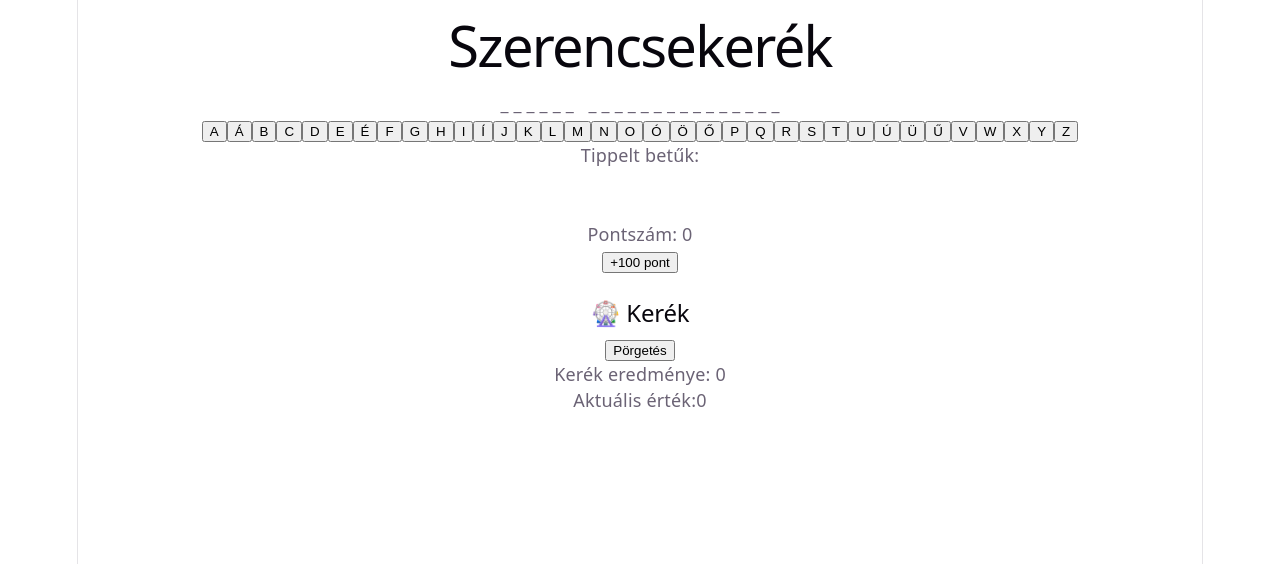
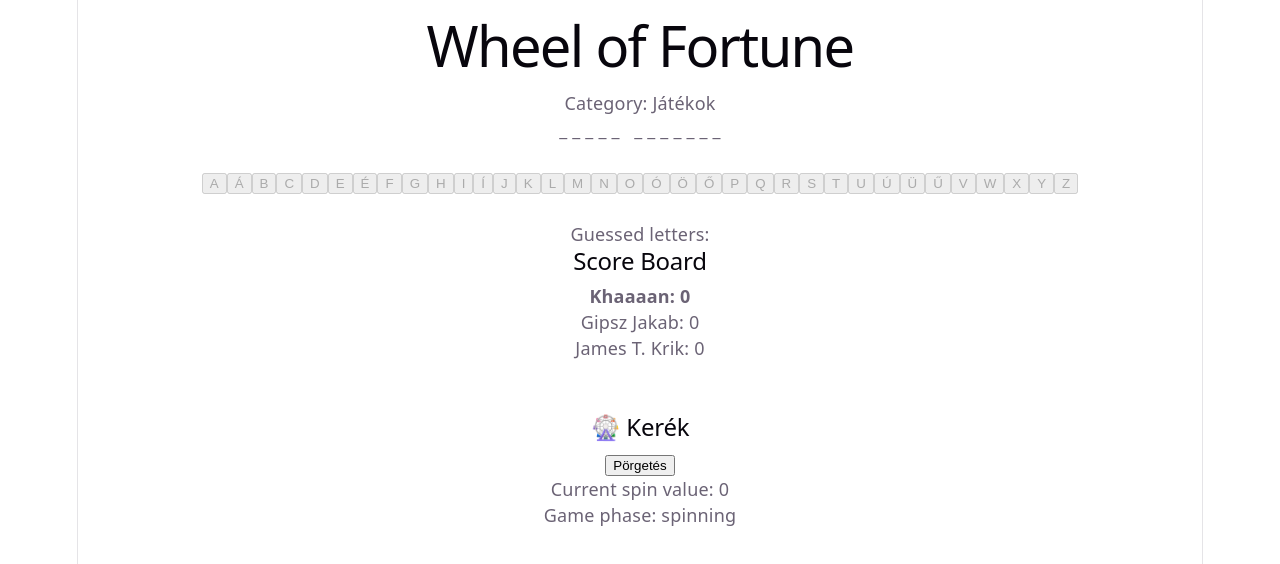
Before and after one commit to fubenalvo/wheel-of-fortune, a React (Vite) app: page / in a window 1280 px wide. Shown: the top 564 px of the page. Built offline with nearby package versions, Linux system fonts and the light colour scheme.

Commit message:
first working version

```diff
--- a/src/App.css
+++ b/src/App.css
@@ -1,3 +1,10 @@
+
+.current-player {
+  font-weight: bold;
+}
+
+/* OLD FROM HERE */
+
 .counter {
   font-size: 16px;
   padding: 5px 10px;
--- a/src/components/GameBoard.tsx
+++ b/src/components/GameBoard.tsx
@@ -1,76 +1,86 @@
+import { useGame } from "../game/useGame";
 import Keyboard from "./Keyboard";
 import Puzzle from "./Puzzle";
 import ScoreBoard from "./ScoreBoard";
 import Wheel from "./Wheel";
-import { useState } from "react";
 
 function GameBoard() {
 
-  const [score, setScore] = useState(0);
-  const [puzzle, setPuzzle] = useState("MAGYAR JATEKFEJLESZTES");
-  const [guessedLetters, setGuessedLetters] = useState<string[]>([]);
-  const [wheelValue, setWheelValue] = useState(0);
-  const [currentSpinValue, setCurrentSpinValue] = useState(0);
-
-  function guessLetter(letter: string)
-  {
-    if (guessedLetters.includes(letter))
-    {
-      return;
-    }
-
-    setGuessedLetters([
-      ...guessedLetters,
-      letter
-    ]);
-  }
-
-  function handleSpin(value: number)
-  {
-    //setWheelValue(value);
-    setCurrentSpinValue(value);
-  }
+  const {
+    players,
+    currentPlayer,
+    guessedLetters,
+    currentSpinValue,
+    gamePhase,
+    puzzle,
+    category,
+    guessLetter,
+    handleSpin,
+    restartGame,
+  } = useGame();
 
   return (
     <div>
-      <h1>Szerencsekerék</h1>
+      <h1>Wheel of Fortune</h1>
+      <p>
+        Category: {category}
+      </p>
+      <Puzzle
+        word={puzzle}
+        guessedLetters={guessedLetters}
+      />
+      <br />
 
+      {gamePhase !== "won" && (
+        <Keyboard
+          onLetterClick={guessLetter}
+          usedLetters={guessedLetters}
 
-      <Puzzle word={puzzle} guessedLetters={guessedLetters} />
-
-      <Keyboard onLetterClick={guessLetter} usedLetters={guessedLetters} />
-
-
-
+          // Disable keyboard until the wheel has been spun
+          disabled={
+            gamePhase !== "guessing"
+          }
+        />
+      )}
+      <br />
       <p>
-        Tippelt betűk:
+        Guessed letters:
+        {" "}
         {guessedLetters.join(", ")}
       </p>
 
-      <br/><br/>
-
-      <ScoreBoard score={score} />
-      <button onClick={() => setScore(score + 100)}>
-        +100 pont
-      </button>
-
-
-
-      <br/><br/>
+      <ScoreBoard
+        currentPlayer={currentPlayer}
+        players={players}
+      />
+      <br />
+      <br />
       <Wheel
         onSpinResult={handleSpin}
       />
       <p>
-        Kerék eredménye: {wheelValue}
-      </p>
-      <p>
-        Aktuális érték:
+        Current spin value:
+        {" "}
         {currentSpinValue}
       </p>
 
+
+      <p>
+        Game phase:
+        {" "}
+        {gamePhase}
+      </p>
+
+      {gamePhase === "won" && (
+        <div>
+          <h2>Vége a játéknak!</h2>
+          <button onClick={restartGame}>Új játék</button>
+        </div>
+      )}
 
     </div>
   );
 }
 
+
 export default GameBoard;
--- a/src/components/Keyboard.tsx
+++ b/src/components/Keyboard.tsx
@@ -1,6 +1,7 @@
 type KeyboardProps = {
   onLetterClick: (letter: string) => void;
   usedLetters: string[];
+ disabled:boolean;
 };
 
 
@@ -14,7 +15,7 @@
 ];
 
 
-function Keyboard({ onLetterClick, usedLetters }: KeyboardProps) {
+function Keyboard({ onLetterClick, usedLetters, disabled }: KeyboardProps) {
 
   return (
     <div>
@@ -22,7 +23,7 @@
 
         <button
           key={letter}
-          disabled={usedLetters.includes(letter)}
+          disabled={disabled || usedLetters.includes(letter)}
           onClick={() => onLetterClick(letter)}
         >
           {letter}
--- a/src/components/ScoreBoard.tsx
+++ b/src/components/ScoreBoard.tsx
@@ -1,12 +1,20 @@
+import type { Player } from "../models/Player";
+
 type ScoreBoardProps = {
-  score: number;
+  currentPlayer: Player;
+    players: Player[];
 };
 
-function ScoreBoard({ score }: ScoreBoardProps) {
+function ScoreBoard({ currentPlayer, players }: ScoreBoardProps) {
 
   return (
     <div>
-      Pontszám: {score}
+        <h2>Score Board</h2>
+        {players.map((player) => (
+            <div className={player.id === currentPlayer.id ? "current-player" : ""} key={player.id}>
+            {player.name}: {player.score}
+            </div>
+        ))}
     </div>
   );
 }
--- /dev/null
+++ b/src/data/puzzles.ts
@@ -0,0 +1,29 @@
+export type Puzzle = {
+  category: string;
+  text: string;
+};
+
+
+export const puzzles: Puzzle[] = [
+
+  {
+    category: "Játékok",
+    text: "RETRO JATEKOK"
+  },
+
+  {
+    category: "Fejlesztés",
+    text: "MAGYAR JATEKFEJLESZTES"
+  },
+
+  {
+    category: "Filmek",
+    text: "VISSZA A JOVOBE"
+  },
+
+  {
+    category: "Technológia",
+    text: "MESTERSEGES INTELLIGENCIA"
+  }
+
+];
--- a/src/game/gameLogic.ts
+++ b/src/game/gameLogic.ts
@@ -0,0 +1,49 @@
+import { puzzles, type Puzzle } from "../data/puzzles";
+
+export function countLetter(
+  word: string,
+  letter: string
+): number {
+
+  let count = 0;
+
+  for (const char of word) {
+
+    if (char === letter) {
+      count++;
+    }
+
+  }
+
+  return count;
+}
+
+
+export function getRandomPuzzle(): Puzzle {
+
+  const index = Math.floor(
+    Math.random() * puzzles.length
+  );
+
+  return puzzles[index];
+
+}
+
+export function isPuzzleSolved(
+  word:string,
+  guessedLetters:string[]
+)
+{
+  for(const letter of word)
+  {
+    if(
+      letter !== " " &&
+      !guessedLetters.includes(letter)
+    )
+    {
+      return false;
+    }
+  }
+
+  return true;
+}
--- /dev/null
+++ b/src/game/useGame.ts
@@ -0,0 +1,211 @@
+import { useState } from "react";
+import type { Player } from "../models/Player";
+
+import {
+    countLetter,
+  getRandomPuzzle,
+  isPuzzleSolved
+} from "./gameLogic";
+
+
+type GamePhase =
+  | "spinning"
+  | "guessing"
+  | "gameOver"
+  | "won";
+
+
+export function useGame() {
+
+
+  const [players, setPlayers] = useState<Player[]>([
+    {
+      id: 1,
+      name: "Khaaaan",
+      score: 0,
+    },
+        {
+      id: 2,
+      name: "Gipsz Jakab",
+      score: 0,
+    },
+        {
+      id: 3,
+      name: "James T. Krik",
+      score: 0,
+    },
+  ]);
+
+
+  const [currentPlayerIndex, setCurrentPlayerIndex] =
+    useState(0);
+
+
+  const currentPlayer =
+    players[currentPlayerIndex];
+
+
+  const [guessedLetters, setGuessedLetters] =
+    useState<string[]>([]);
+
+
+  const [currentSpinValue, setCurrentSpinValue] =
+    useState(0);
+
+
+  const [gamePhase, setGamePhase] =
+    useState<GamePhase>("spinning");
+
+
+  const [puzzleData, setPuzzleData] =
+    useState(() => getRandomPuzzle());
+
+
+  const puzzle = puzzleData.text;
+
+  const category = puzzleData.category;
+
+
+  /*
+    Called after the wheel stops spinning.
+    The result becomes the value of the next letter guess.
+  */
+  function handleSpin(value: number) {
+
+    setCurrentSpinValue(value);
+
+    // Allow the player to choose a letter
+    setGamePhase("guessing");
+  }
+
+
+
+  /*
+    Called when the player selects a letter.
+
+    Checks:
+    - Was this letter already used?
+    - How many times does it appear?
+    - Should score increase?
+    - Is the puzzle solved?
+  */
+  function guessLetter(letter: string) {
+    if (gamePhase === "won") {
+      return;
+    }
+
+    // Prevent selecting the same letter twice
+    if (guessedLetters.includes(letter)) {
+      return;
+    }
+
+
+    // Count how many times the letter appears
+    const amount = countLetter(
+      puzzle,
+      letter
+    );
+
+
+    if (amount > 0) {
+
+      // Correct guess:
+      // wheel value multiplied by found letters
+      const gainedScore =
+        amount * currentSpinValue;
+
+
+      setPlayers(previousPlayers =>
+        previousPlayers.map((player, index) => {
+
+          if (index !== currentPlayerIndex) {
+            return player;
+          }
+
+          return {
+            ...player,
+            score: player.score + gainedScore
+          };
+
+        })
+      );
+    }
+
+    // Store the guessed letter
+    const newLetters = [
+      ...guessedLetters,
+      letter
+    ];
+
+
+    setGuessedLetters(newLetters);
+
+
+    // Check if all letters have been revealed
+    if (
+      isPuzzleSolved(
+        puzzle,
+        newLetters
+      )
+    ) {
+      setGamePhase("won");
+      return;
+    }
+
+    // Move to the next player after every guess.
+    setCurrentPlayerIndex(previousIndex =>
+      (previousIndex + 1) % players.length
+    );
+    setCurrentSpinValue(0);
+    setGamePhase("spinning");
+  }
+
+
+  function restartGame() {
+    setPlayers([
+      {
+        id: 1,
+        name: "Khaaaan",
+        score: 0,
+      },
+      {
+        id: 2,
+        name: "Gipsz Jakab",
+        score: 0,
+      },
+      {
+        id: 3,
+        name: "James T. Krik",
+        score: 0,
+      },
+    ]);
+    setCurrentPlayerIndex(0);
+    setGuessedLetters([]);
+    setCurrentSpinValue(0);
+    setGamePhase("spinning");
+    setPuzzleData(getRandomPuzzle());
+  }
+
+  return {
+    players,
+    currentPlayer,
+
+    guessedLetters,
+    currentSpinValue,
+    currentPlayerIndex,
+
+    gamePhase,
+
+    puzzle,
+    category,
+
+    setPlayers,
+    setGuessedLetters,
+    setCurrentSpinValue,
+    setGamePhase,
+
+    guessLetter,
+    handleSpin,
+    restartGame
+  };
+}
--- /dev/null
+++ b/src/models/Player.ts
@@ -0,0 +1,5 @@
+export interface Player {
+    id: number;
+    name: string;
+    score: number;
+}
```
